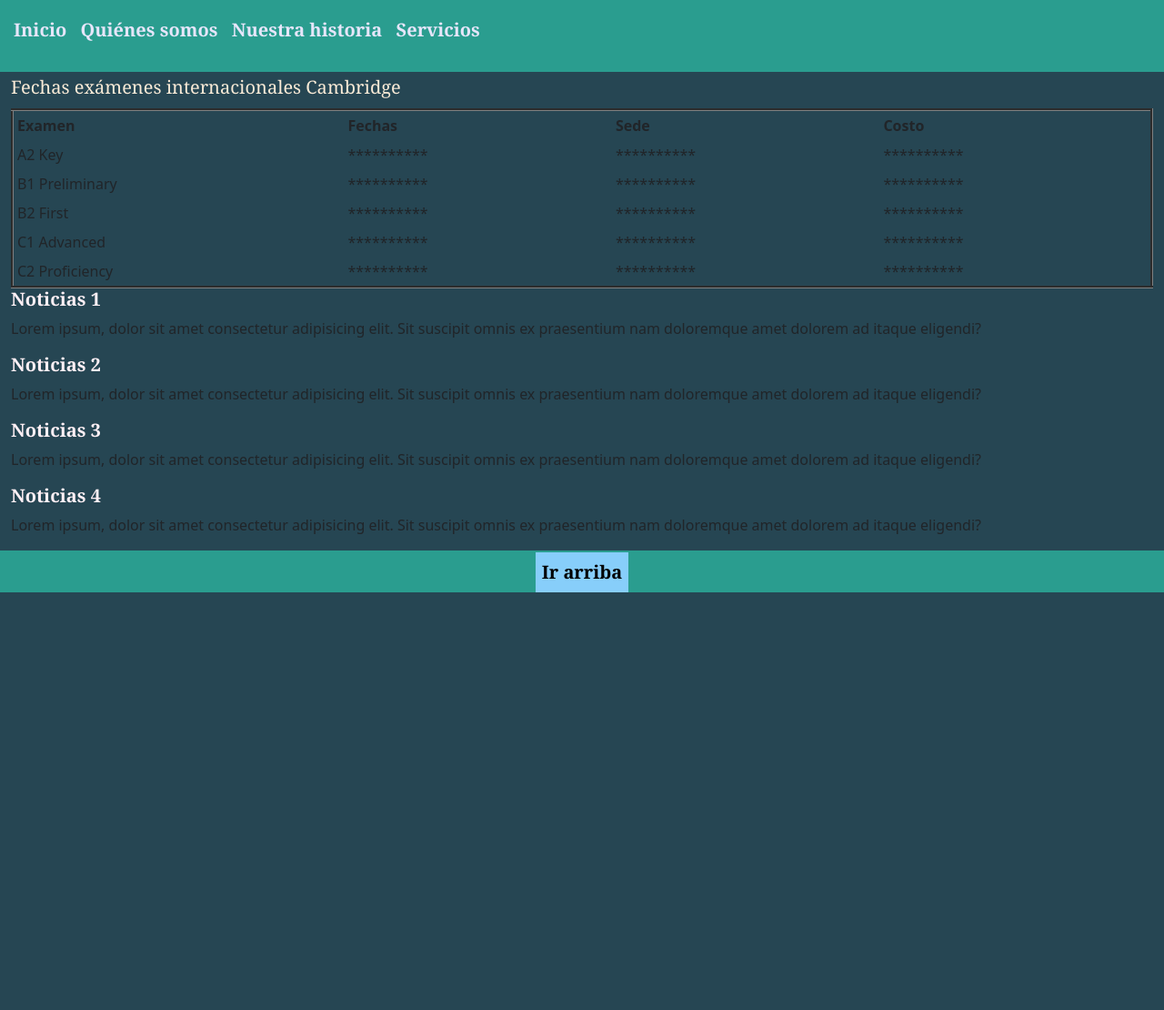
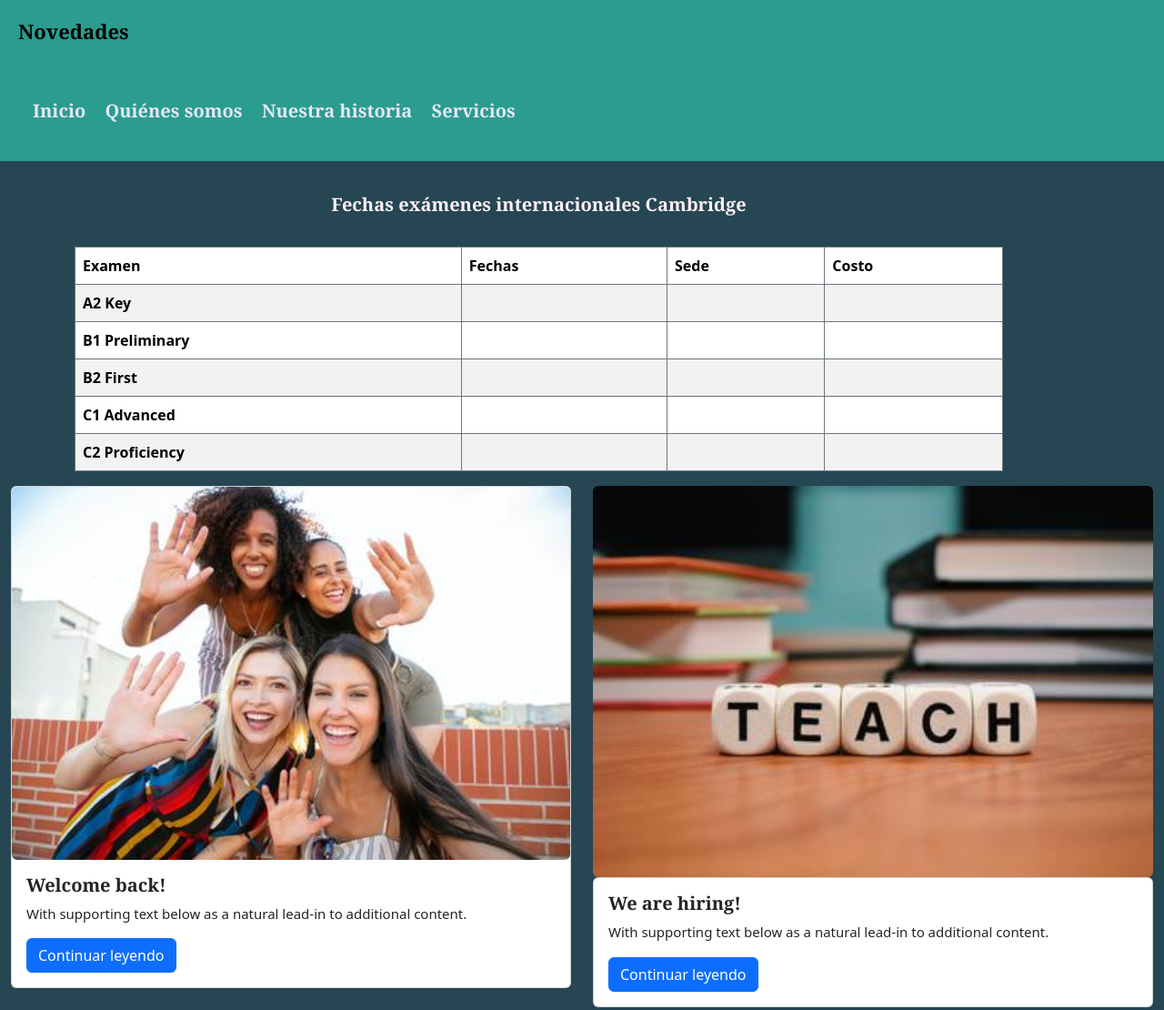
Before and after one commit to rocio-romero-teacher/PreEntrega2Romero, a plain HTML site: page views/novedades.html in a window 1280 px wide. Shown: the part 31-1141 px from the top of the page at 91% size. Before the commit the page ends 800 px from the top, so only its background shows below. Drawn offline with nearby package versions, Linux system fonts and the light colour scheme.

Commit message:
version3

```diff
--- a/css/style.css
+++ b/css/style.css
@@ -1,4 +1,9 @@
 
+ * {
+    margin: 0;
+    padding: 0;
+    box-sizing: border-box;
+ }
  /*_____empieza html index_____*/
 #container {
     background-color: #264653;
@@ -6,9 +11,9 @@
     grid-template-columns: 2fr 2fr 0.7fr;
     grid-template-rows: -0.5fr 2fr 0.7fr;
     grid-template-areas:
-    "header header ads"
+    "header header header"
     "main main ads"
-    "pie pie ads"
+    "pie pie pie"
 }
 @media screen and (max-width: 480px) {
     header h1 {
@@ -17,7 +22,7 @@
     main {
         grid-area: main;
         background-color: lightgray;
-        display: flex;
+        display: block;
         flex-wrap: wrap;
     }
     main h2 {
@@ -40,10 +45,11 @@
     }
 }
 header {
+    grid-area: header;
     position: sticky;
     top: 0;
     background-color: #2a9d8f;
-    grid-area: header;
+    margin-bottom: 10px;
 }
 nav, ul, li, a {
     list-style-type: none;
@@ -53,7 +59,7 @@ nav, ul, li, a {
     font-weight: bold;
     color: lavender;
     display: inline-block;
-    padding: 5px;
+    padding: 8px;
   }
 nav ul li a:hover {
     background-color: #264653;
@@ -63,6 +69,10 @@ main {
     display: grid;
     grid-template-columns: 1fr;
     grid-template-rows: 1fr;
+    padding-bottom: 8px;
+    padding-inline-start: 10px;
+    padding-inline-end: 10px;
+    color: lavenderblush;
 }
 main img {
     width: 20%;
@@ -70,31 +80,52 @@ main img {
     float: left;
     border-radius: 10px;
     align-items: baseline;
+    line-height: 2;
 }
-
-h1 {
-    font-size: 22px;
+.anmt {
+    animation: animate 2s linear;
+}
+@keyframes animate {
+    from {
+        transform: translateX(0px)
+    }
+    to {
+        transform: translateX(40px);
+    }
+}
+h1, h2, h3, h4 {
+    font-size: 20px;
     color: black;
     font-family: Georgia, 'Times New Roman', Times, serif;
-}
-h2, h3, h4 {
-    font-size: 20px;
-    font-family: Georgia, 'Times New Roman', Times, serif;
-    color: antiquewhite;
-    padding-top: 5px;
-    padding-bottom: 3px;
+    padding: 8px;
+    line-height: 3;
 }
 aside {
+    grid-area: ads;
     background-color: #FFC857;
-    grid-area: ads;
 }
 footer {
+    grid-area: pie;
     font-size: 20px;
     font-weight: bold;
+    font-family: Georgia, 'Times New Roman', Times, serif;
     color: lavender;
     background-color:#2A9D8F;
-    grid-area: pie;
-    padding-top: 2px;
+    padding: 10px;
+    line-height: 2;
+    display: flex;
+    flex-wrap: wrap;
+    justify-content: space-around;
+}
+.border {
+    border-style: solid;
+    border-color: #264653;
+    border-radius: 5px;
+    padding: 10px;
+}
+#piealign {
+    display: flex;
+    flex-direction: column;
 }
 .font-color {
     color: black;
@@ -103,13 +134,14 @@ footer {
 b {
     text-decoration: underline;
 }
-
-
     /*_____termina html index_____*/
 
     /*_____empieza html novedades_____*/
     body {
     background-color: #264653;
+}
+.table-confg {
+    background-color: whitesmoke;
 }
 h1 {
     font-size: 22px;
@@ -117,29 +149,52 @@ color: black;
     font-family: Georgia, 'Times New Roman', Times, serif;
     font-weight: bolder;
 }
-h5, h6 {
+#h-2 {
     font-size: 20px;
     font-family: Georgia, 'Times New Roman', Times, serif;
     font-weight: bold;
     color: lavenderblush;
-}
-#align {
     text-align: center;
 }
-
-.nav-tuneo {
-    color: lavenderblush;
+h3, h4, h5, h6 {
+    font-size: 20px;
+    font-family: Georgia, 'Times New Roman', Times, serif;
+    font-weight: bold;
+    color: black;
+}
+.padconf {
+    padding-bottom: 20px;
+}
+.eff1:hover {
+    transition: all .8s ease-out;
+    transform: scale(1.1);
+}
+#img-conf {
+    height: 430px;
+}
+#img-conf2 {
+    height: 420px;
+}
+#buttonconf {
+    color: black;
+    font-family: Georgia, 'Times New Roman', Times, serif;
+    font-size: 20px;
+    text-decoration: none;
+    background-color: lightskyblue;
+    border: solid 2px lightskyblue;
 }
 
     /*_____termina html novedades_____*/
 
 
  /*____empieza html - quiénes somos____*/
-
- #clr1 {
+ #hh-3 {
+    font-size: 20px;
+    font-family: Georgia, 'Times New Roman', Times, serif;
     color: black;
+    padding: 25px;
+    padding-bottom: 10px;
 }
-
  #clr2 {
     color: black;
  }
--- a/views/novedades.html
+++ b/views/novedades.html
@@ -14,10 +14,12 @@
 
 </head>
 <body>
+    <div class="container-fluid">
+        <div class="row" style="background-color:#264653">
             <header>
-        <section>
+                <br>
                 <h1 id="volver">Novedades</h1>
-                <nav class="nav-tuneo">
+                <nav>
                     <ul>
                         <li class="nav-item">
                             <a class="nav-link Inicio" aria-current="page" href="../index.html#Inicio">Inicio</a>
@@ -33,73 +35,120 @@
                         </li>
                     </ul>
                 </nav>
+            </header>
+        </div>
+    </div>
+<section>
+    <div class="container">
+        <div class="row">
+            <div class="col-11">
+                <h2 id="h-2">Fechas exámenes internacionales Cambridge</h2>
+                    <table class="table table-confg table-bordered table-striped table-hover border border-secondary table-responsive">
+                        <thead>
+                          <tr>
+                            <th scope="col">Examen</th>
+                            <th scope="col">Fechas</th>
+                            <th scope="col">Sede</th>
+                            <th scope="col">Costo</th>
+                          </tr>
+                        </thead>
+                        <tbody>
+                          <tr>
+                            <th scope="row">A2 Key</th>
+                            <td></td>
+                            <td></td>
+                            <td></td>
+                         </tr>
+                         <tr>
+                            <th scope="row">B1 Preliminary</th>
+                            <td></td>
+                            <td></td>
+                            <td></td>
+                         </tr>
+                         <tr>
+                            <th scope="row">B2 First</th>
+                            <td></td>
+                            <td></td>
+                            <td></td>
+                        </tr>
+                        <tr>
+                            <th scope="row">C1 Advanced</th>
+                            <td></td>
+                            <td></td>
+                            <td></td>
+                        </tr>
+                        <tr>
+                            <th scope="row">C2 Proficiency</th>
+                            <td></td>
+                            <td></td>
+                            <td></td>
+                        </tr>
+                        </tbody>
+                    </table>
+            </div>
+        </div>
+    </div>
+    <article>
+        <div class="container-fluid">
+                <!--bloque A-->
+                <div class="row padconf">
+                    <div class="col-sm-6">
+                      <div class="card eff1">
+                        <img src="../assets/img/img17.jpg" class="card-img-top img-fluid rounded" alt="chicas saludando">
+                          <div class="card-body">
+                           <h5 class="card-title">Welcome back!</h5>
+                            <p class="card-text">With supporting text below as a natural lead-in to additional content.</p>
+                           <a href="#" class="btn btn-primary">Continuar leyendo</a>
+                         </div>
+                       </div>
+                     </div>
+                    <div class="col-sm-6 eff1">
+                        <img src="../assets/img/img18.jpg" class="card-img-top img-fluid rounded" alt="palabra teacher centrada" id="img-conf">
+                          <div class="card">
+                            <div class="card-body">
+                              <h5 class="card-title">We are hiring!</h5>
+                                <p class="card-text">With supporting text below as a natural lead-in to additional content.</p>
+                           <a href="#" class="btn btn-primary">Continuar leyendo</a>
+                        </div>
+                      </div>
+                    </div>
+                  </div>
+                <!--bloque B-->
+                <div class="row padconf">
+                    <div class="col-sm-6">
+                      <div class="card eff1">
+                        <img src="../assets/img/img19.jpg" class="card-img-top img-fluid rounded" alt="joven estudiando en un aula vacia">
+                          <div class="card-body">
+                           <h5 class="card-title">Let's prepare for exams!</h5>
+                            <p class="card-text">With supporting text below as a natural lead-in to additional content.</p>
+                           <a href="#" class="btn btn-primary">Continuar leyendo</a>
+                         </div>
+                       </div>
+                     </div>
+                    <div class="col-sm-6 eff1">
+                        <img src="../assets/img/img20.jpg" class="card-img-top img-fluid rounded" alt="ciudad de londres" id="img-conf2" >
+                          <div class="card">
+                            <div class="card-body">
+                              <h5 class="card-title">We are hiring!</h5>
+                                <p class="card-text">With supporting text below as a natural lead-in to additional content.</p>
+                           <a href="#" class="btn btn-primary">Continuar leyendo</a>
+                        </div>
+                      </div>
+                    </div>
+                  </div>
+    </article>
 </section>
-    </header>
+<footer>
     <div class="container-fluid">
         <div class="row">
-<main>
-    <h4>Fechas exámenes internacionales Cambridge</h4>
-        <table class="col-lg-12 col-md-auto col-sm-4" border="3px" cellpadding="4px" cellspacing="4px" class="tblstyle">
-            <tr>
-                <th>Examen</th>
-                <th>Fechas</th>
-                <th>Sede</th>
-                <th>Costo</th>
-            </tr>
-            <tr>
-                <td>A2 Key</td>
-                <td>**********</td>
-                <td>**********</td>
-                <td>**********</td>
-            </tr>
-            <tr>
-                <td>B1 Preliminary</td>
-                <td>**********</td>
-                <td>**********</td>
-                <td>**********</td>
-             </tr>
-             <tr>
-                <td>B2 First</td>
-                <td>**********</td>
-                <td>**********</td>
-                <td>**********</td>
-             </tr>
-             <tr>
-                <td>C1 Advanced</td>
-                <td>**********</td>
-                <td>**********</td>
-                <td>**********</td>
-              </tr>
-              <tr>
-                <td>C2 Proficiency</td>
-                <td>**********</td>
-                <td>**********</td>
-                <td>**********</td>
-              </tr>
-        </table>
-<div class="col-lg-12 col-md-auto col-sm-4">
             <div>
-        <h5>Noticias 1</h5>
-            <p>Lorem ipsum, dolor sit amet consectetur adipisicing elit. Sit suscipit omnis ex praesentium nam doloremque amet dolorem ad itaque eligendi?</p>
-                </div>
-                    <div>
-                        <h6>Noticias 2</h5>
-                            <p>Lorem ipsum, dolor sit amet consectetur adipisicing elit. Sit suscipit omnis ex praesentium nam doloremque amet dolorem ad itaque eligendi?</p>
-                    </div>
-                    <div>
-                         <h6>Noticias 3</h5>
-                             <p>Lorem ipsum, dolor sit amet consectetur adipisicing elit. Sit suscipit omnis ex praesentium nam doloremque amet dolorem ad itaque eligendi?</p>
-                    </div>
-                    <div>
-                         <h6>Noticias 4</h5>
-                             <p>Lorem ipsum, dolor sit amet consectetur adipisicing elit. Sit suscipit omnis ex praesentium nam doloremque amet dolorem ad itaque eligendi?</p>
-                    </div>
-</main>
+                <br>
+                <a href="#volver" button type="button" id="buttonconf">Ir arriba</a>
             </div>
         </div>
-<footer id="align">
-        <a href="./novedades.html#volver" class="button"> Ir arriba</a>
+    </div>
 </footer>
+
 <!--bootstrap-->
 <script src="https://cdn.jsdelivr.net/npm/bootstrap@5.3.0-alpha1/dist/js/bootstrap.bundle.min.js" integrity="sha384-w76AqPfDkMBDXo30jS1Sgez6pr3x5MlQ1ZAGC+nuZB+EYdgRZgiwxhTBTkF7CXvN" crossorigin="anonymous"></script>
 </body>
```
Also changed, not shown: index.html (+28 -16 lines), scripts/index.js (added, +16 -0 lines), views/nuestrahistoria.html (+1 -1 lines), views/quienessomos.html (+7 -7 lines), views/servicios.html (+1 -1 lines), assets/img/img17.jpg (added), assets/img/img18.jpg (added), assets/img/img19.jpg (added), assets/img/img20.jpg (added). Lines whose indentation alone changed are shown as unchanged.
